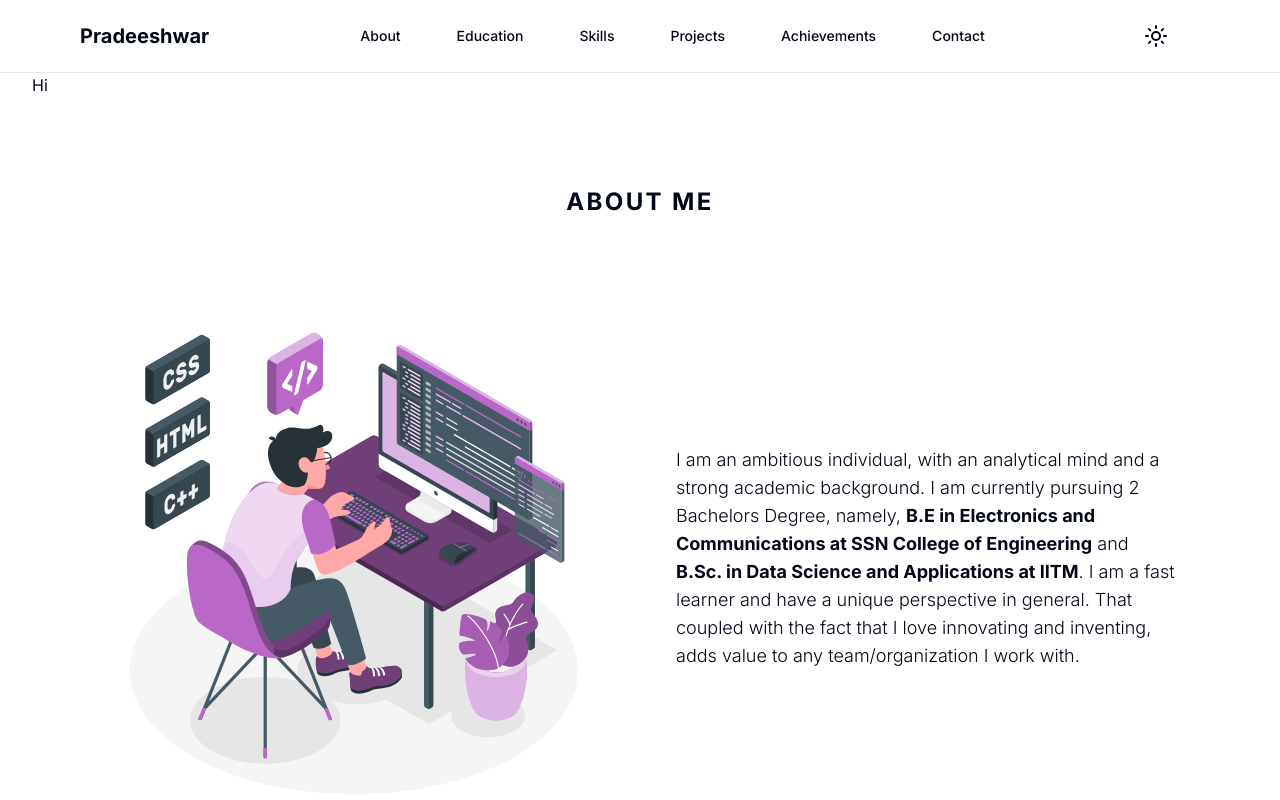
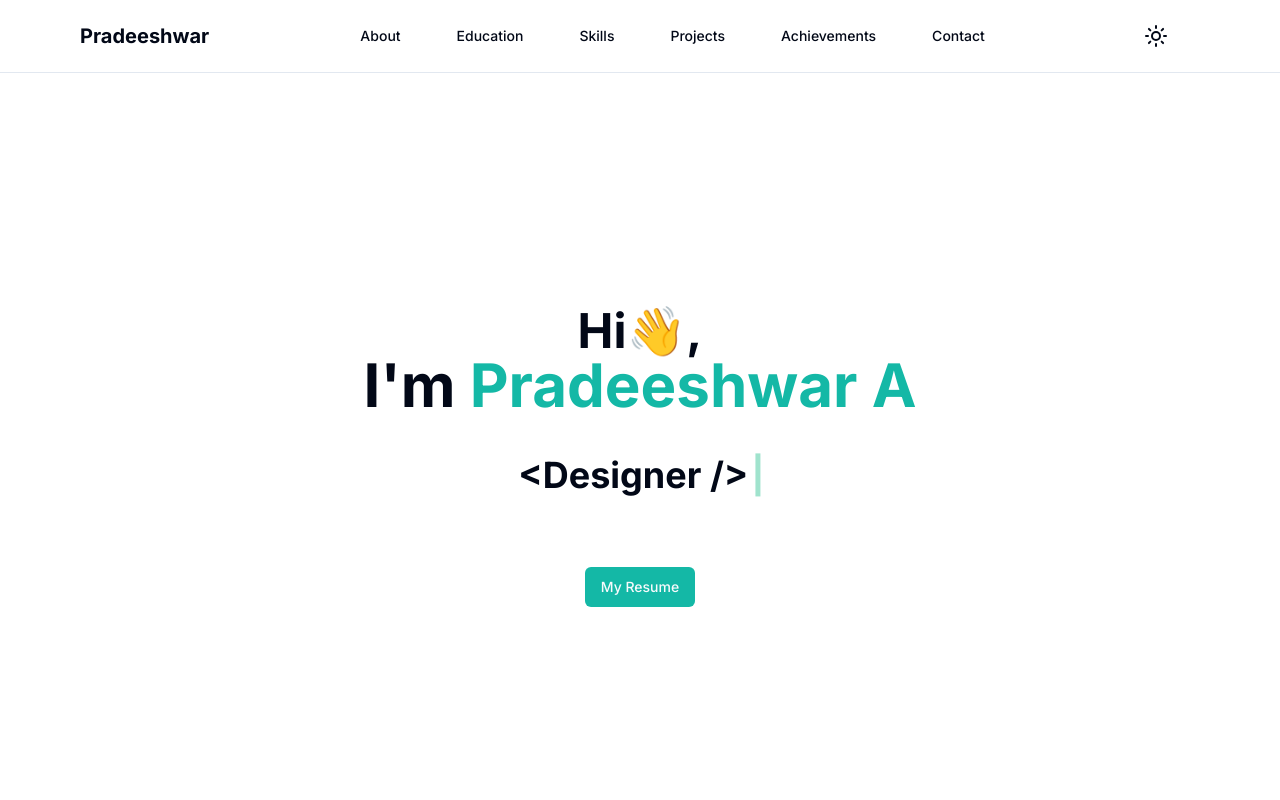
Before and after one commit to praddyyyy/praddyyyy.github.io, a Next.js app: page / in a window 1280 px wide. Shown: the top 800 px of the page. Built offline with nearby package versions, Linux system fonts and the light colour scheme.

Commit message:
add hero section content

```diff
--- a/components/HeroSection/HeroSection.tsx
+++ b/components/HeroSection/HeroSection.tsx
@@ -1,7 +1,36 @@
+"use client";
+
+import { useTypewriter, Cursor } from "react-simple-typewriter";
+import { Button } from "../ui/button";
+
 const HeroSection = () => {
+  const [text, count] = useTypewriter({
+    words: [
+      "<Developer />",
+      "<Designer />",
+      "<Data Scientist />",
+      "<Freelancer />",
+      "<#BuyMeCoffee/>",
+    ],
+    loop: true,
+    delaySpeed: 2000,
+  });
+
   return (
-    <div>
-      <h1>Hi</h1>
+    <div className="h-screen flex flex-col items-center justify-center">
+      <div className="text-3xl sm:text-6xl text-center font-bold">
+        <p className="text-2xl sm:text-5xl">Hi👋,</p>
+        <p>
+          I&apos;m <span className="text-teal-500">Pradeeshwar A</span>
+        </p>
+      </div>
+      <h1 className="text-lg font-semibold sm:text-4xl sm:font-bold py-3 sm:py-10">
+        <span>{text}</span>
+        <Cursor cursorColor="#10b981" />
+      </h1>
+      <div className="py-8">
+        <Button className="bg-teal-500 hover:bg-teal-700">My Resume</Button>
+      </div>
     </div>
   );
 };
```
